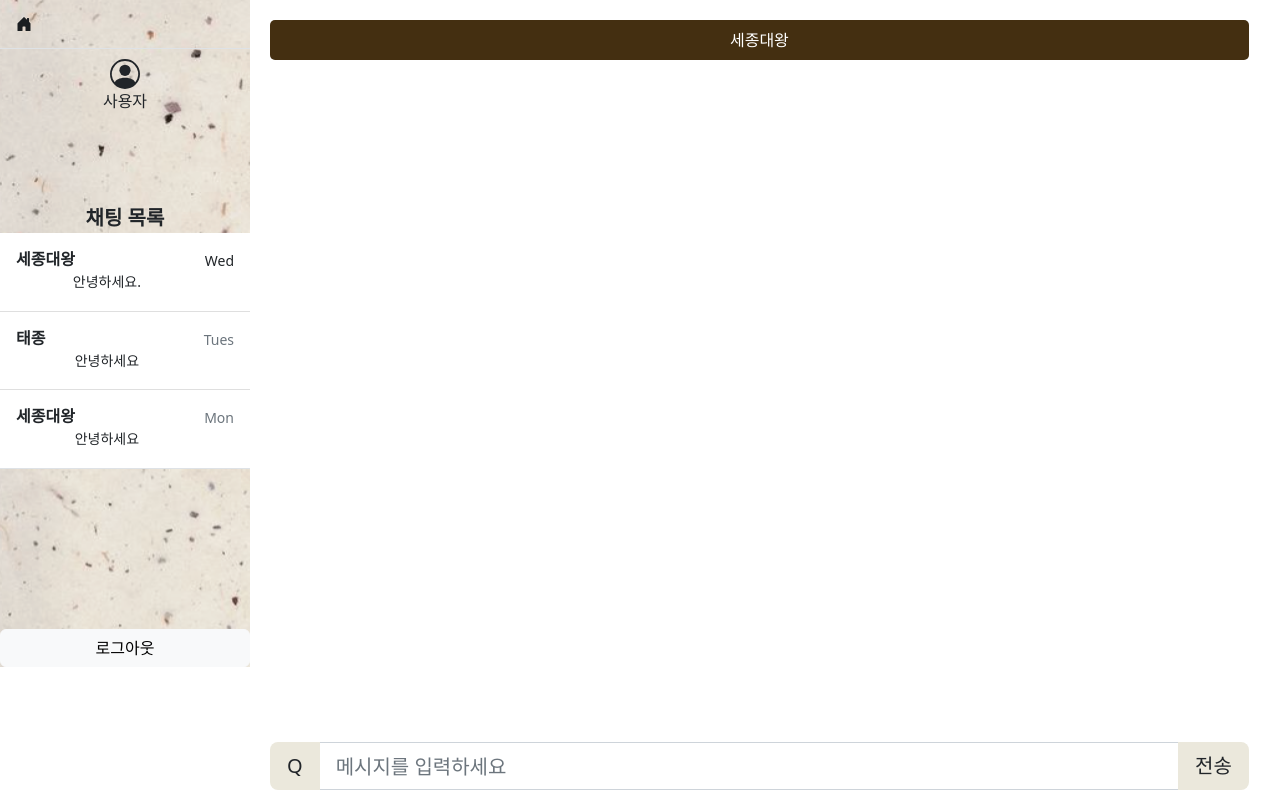
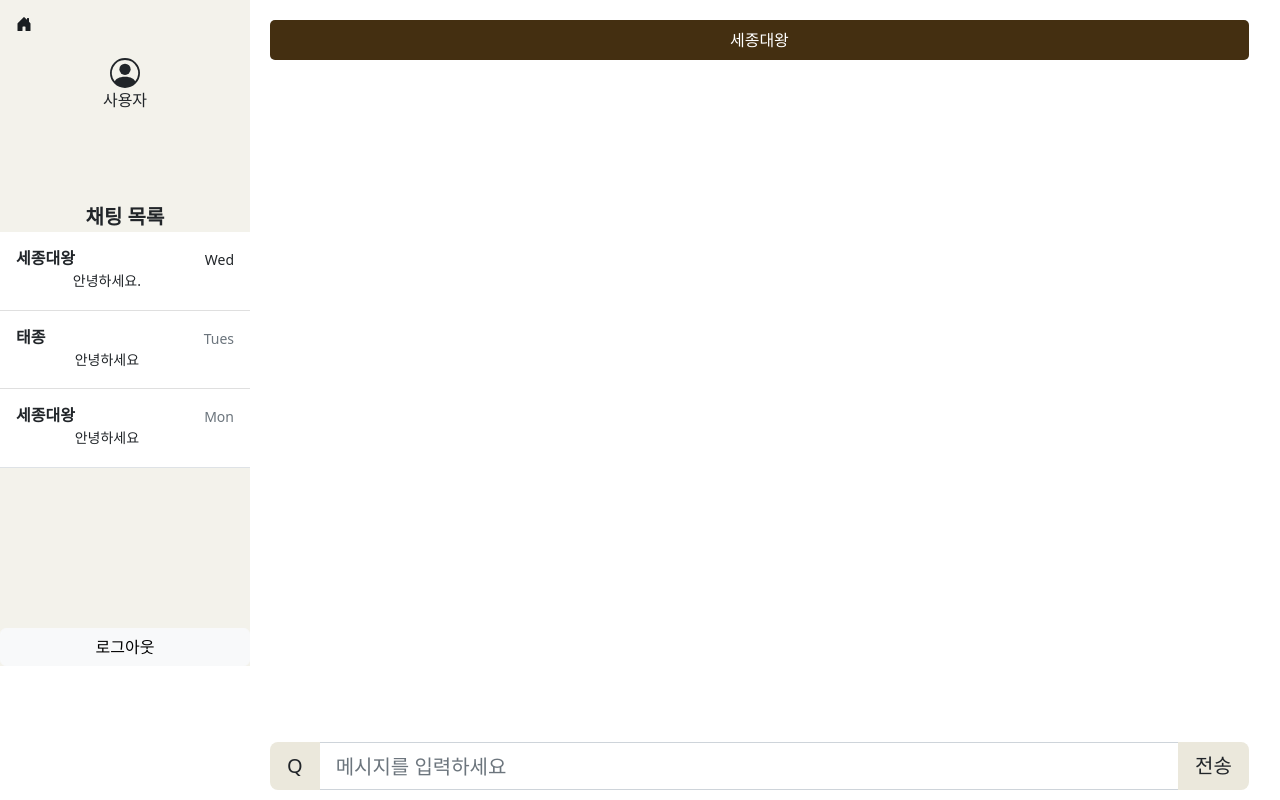
Before and after one commit to HSORI-SLSL/FRONT, a React (Create React App) app: page / in a window 1280 px wide. Built offline with nearby package versions, Linux system fonts and the light colour scheme.

Commit message:
6/2 사이드바 고정, 사이드바 색 변경

```diff
--- a/src/chatroom.css
+++ b/src/chatroom.css
@@ -3,6 +3,8 @@
   grid-template-rows: 1fr auto 1fr;
   grid-template-columns: 1fr;
   height: 100vh;
+  background-image: url(/public/hi.png);
+  background-size: cover;
 }
 
 /* 대화 상대 */
@@ -59,7 +61,7 @@ white-space: nowrap;
 .message .text {
   word-wrap: break-word;
   max-width: 100%;
-  padding: 0px;
+  padding: 10px;
   border-radius: 5px;
   background: #DEDCDA;
 
--- a/src/chatroom.js
+++ b/src/chatroom.js
@@ -10,6 +10,7 @@ function Chatroom() {
     setMessage(event.target.value);
   };
 
+  // 메시지 보내기
   const handleMessageSubmit = () => {
     if (message.trim() !== '') {
       // 서버에 메시지 전송 로직 추가
@@ -22,12 +23,14 @@ function Chatroom() {
     }
   };
 
+  // 엔터 눌렀을 때 전송 되는 것
   const enterKeyEventHandler = (e) => {
     if(e.key === 'Enter'){
       handleMessageSubmit();
     }
   }
 
+  // 스크롤바 자동으로 내리기
   const chatRef = useRef(null);
 
   useEffect(() => {
@@ -37,8 +40,6 @@ function Chatroom() {
   const scrollToBottom = () => {
     chatRef.current.scrollTop = chatRef.current.scrollHeight;
   };
-
-
 
 
   return (
@@ -54,11 +55,10 @@ function Chatroom() {
       <div className="chat-messages" ref={chatRef}>
       {messages.map((msg, index) => (
         <div className="message" key={index}>
-          <div className="text" style={{ padding: '10px' }}>{msg}</div>
+          <div className="text">{msg}</div>
         </div>
       ))}
     </div>
-
 
 
       {/* 메시지 입력 부분*/}
--- a/src/layout/Sidebar.js
+++ b/src/layout/Sidebar.js
@@ -4,10 +4,10 @@ import './sidebars.css';
 function Sidebar () {
   return (
     <div className="App">
-      <div class="d-flex flex-column align-items-stretch flex-shrink-0" style={ { width : '250px', backgroundImage : "url(/hi.png"}}>
+      <div class="d-flex flex-column align-items-stretch flex-shrink-0" style={ { width : '250px', backgroundColor:'#F3F2EB' ,position:'fixed'}}>
         {/* 홈 */}
         <div>
-          <a href="/" class="d-flex align-items-center flex-shrink-0 p-3 link-dark text-decoration-none border-bottom">
+          <a href="/" class="d-flex align-items-center flex-shrink-0 p-3 link-dark text-decoration-none">
             <svg xmlns="http://www.w3.org/2000/svg" width="16" height="16" fill="currentColor" class="bi bi-house-door-fill" viewBox="0 0 16 16">
               <path d="M6.5 14.5v-3.505c0-.245.25-.495.5-.495h2c.25 0 .5.25.5.5v3.5a.5.5 0 0 0 .5.5h4a.5.5 0 0 0 .5-.5v-7a.5.5 0 0 0-.146-.354L13 5.793V2.5a.5.5 0 0 0-.5-.5h-1a.5.5 0 0 0-.5.5v1.293L8.354 1.146a.5.5 0 0 0-.708 0l-6 6A.5.5 0 0 0 1.5 7.5v7a.5.5 0 0 0 .5.5h4a.5.5 0 0 0 .5-.5Z"/>
             </svg>
```
Also changed, not shown: src/layout/sidebars.js (deleted, +0 -8 lines).
